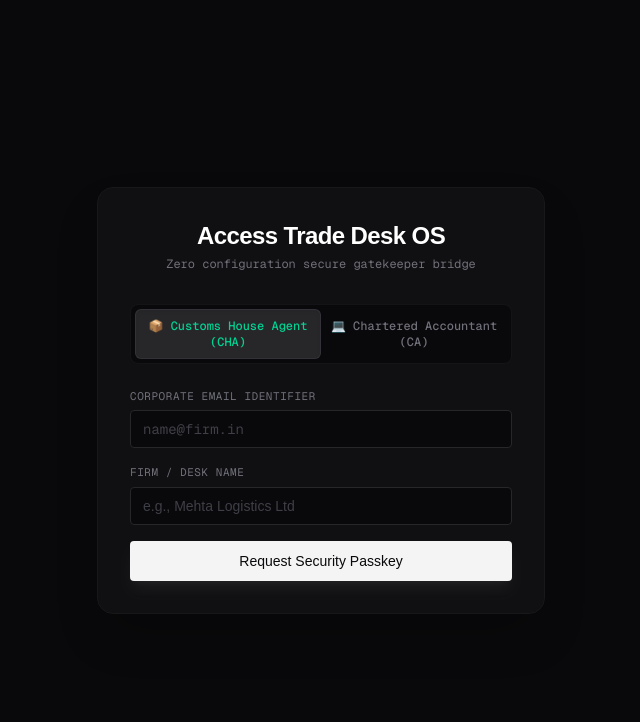
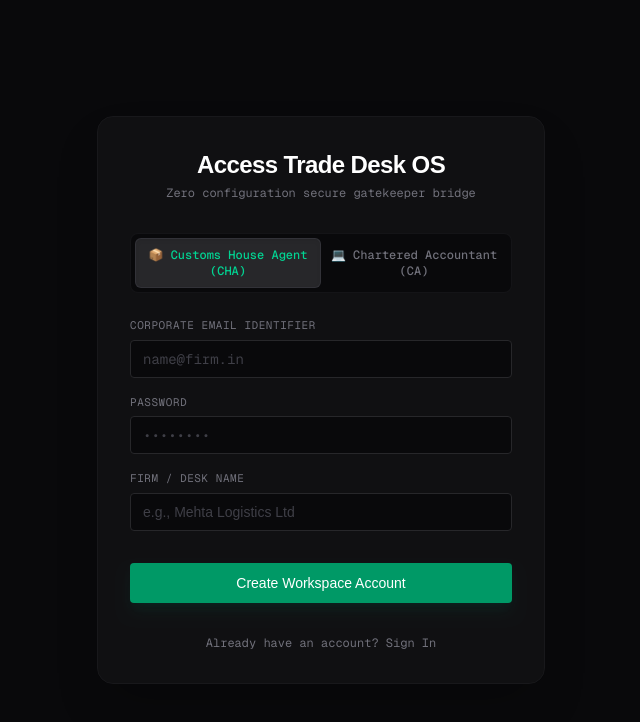
Before and after one commit to kunalsingh286/exporoai, a Next.js app: page /auth in a window 1280 px wide. Shown: the top 722 px of the page, without its empty margins (319-959 px from the left). Built offline with nearby package versions, Linux system fonts and the light colour scheme; no server answers.

Commit message:
feat: migrate to email and password authentication

```diff
--- a/app/auth/page.tsx
+++ b/app/auth/page.tsx
@@ -8,49 +8,50 @@ export default function AuthGate() {
   const router = useRouter();
   const supabase = createClient();
 
+  const [isSignUp, setIsSignUp] = useState(true);
   const [role, setRole] = useState<'CHA' | 'CA'>('CHA');
   const [email, setEmail] = useState('');
+  const [password, setPassword] = useState('');
   const [orgName, setOrgName] = useState('');
   const [isLoading, setIsLoading] = useState(false);
-  const [otpSent, setOtpSent] = useState(false);
-  const [otpCode, setOtpCode] = useState('');
   const [errorMsg, setErrorMsg] = useState('');
 
-  const handleTriggerOTP = async (e: React.FormEvent) => {
+  const handleAuth = async (e: React.FormEvent) => {
     e.preventDefault();
-    if (!email) return;
+    if (!email || !password) return;
     setIsLoading(true);
     setErrorMsg('');
 
-    const { error } = await supabase.auth.signInWithOtp({
+    if (isSignUp) {
+      if (!orgName) {
+        setErrorMsg('Firm / Desk Name is required for Registration.');
+        setIsLoading(false);
+        return;
+      }
+      const { data, error } = await supabase.auth.signUp({
         email,
+        password,
         options: {
           data: {
             role: role,
-          orgName: orgName || 'Unknown Firm'
+            orgName: orgName
           }
         }
       });
-
       setIsLoading(false);
 
       if (error) {
         setErrorMsg(error.message);
+      } else if (data.session) {
+        router.push('/dashboard');
       } else {
-      setOtpSent(true);
+        // If confirm email is on (even if we told user to turn it off)
+        setErrorMsg('Registration successful! Please check your email to verify your account (if email confirmation is active in Supabase).');
       }
-  };
-
-  const handleVerifyOTP = async (e: React.FormEvent) => {
-    e.preventDefault();
-    if (!otpCode) return;
-    setIsLoading(true);
-    setErrorMsg('');
-
-    const { data, error } = await supabase.auth.verifyOtp({
+    } else {
+      const { data, error } = await supabase.auth.signInWithPassword({
         email,
-      token: otpCode,
-      type: 'email'
+        password
       });
 
       setIsLoading(false);
@@ -59,6 +60,7 @@ export default function AuthGate() {
         setErrorMsg(error.message);
       } else if (data.session) {
         router.push('/dashboard');
+      }
     }
   };
 
@@ -71,12 +73,11 @@ export default function AuthGate() {
           <p className="text-zinc-500 text-xs font-mono mt-1">Zero configuration secure gatekeeper bridge</p>
         </div>
 
-        {/* High Density Binary Role Selector */}
+        {isSignUp && (
           <div className="grid grid-cols-2 p-1 bg-zinc-950 rounded-lg border border-zinc-800/40 mb-6">
             <button
               type="button"
-            onClick={() => !otpSent && setRole('CHA')}
-            disabled={otpSent}
+              onClick={() => setRole('CHA')}
               className={`py-2 text-xs font-mono font-medium rounded-md transition duration-200 ${
                 role === 'CHA'
                   ? 'bg-zinc-800 text-emerald-400 border border-zinc-700/50 shadow-inner'
@@ -87,8 +88,7 @@ export default function AuthGate() {
             </button>
             <button
               type="button"
-            onClick={() => !otpSent && setRole('CA')}
-            disabled={otpSent}
+              onClick={() => setRole('CA')}
               className={`py-2 text-xs font-mono font-medium rounded-md transition duration-200 ${
                 role === 'CA'
                   ? 'bg-zinc-800 text-emerald-400 border border-zinc-700/50 shadow-inner'
@@ -98,6 +98,7 @@ export default function AuthGate() {
               💻 Chartered Accountant (CA)
             </button>
           </div>
+        )}
 
         {errorMsg && (
           <div className="mb-4 p-3 bg-red-950/50 border border-red-900/50 rounded-lg text-red-400 text-xs font-mono text-center">
@@ -105,8 +106,7 @@ export default function AuthGate() {
           </div>
         )}
 
-        {!otpSent ? (
-          <form onSubmit={handleTriggerOTP} className="space-y-4">
+        <form onSubmit={handleAuth} className="space-y-4">
           <div>
             <label className="block text-[11px] font-mono uppercase tracking-wider text-zinc-500 mb-1.5">Corporate Email Identifier</label>
             <input
@@ -118,59 +118,49 @@ export default function AuthGate() {
               className="w-full px-3 py-2 text-sm bg-zinc-950 border border-zinc-800 rounded text-zinc-100 placeholder:text-zinc-700 focus:outline-none focus:border-zinc-700 font-mono transition"
             />
           </div>
+
+          <div>
+            <label className="block text-[11px] font-mono uppercase tracking-wider text-zinc-500 mb-1.5">Password</label>
+            <input
+              type="password"
+              required
+              placeholder="••••••••"
+              value={password}
+              onChange={(e) => setPassword(e.target.value)}
+              className="w-full px-3 py-2 text-sm bg-zinc-950 border border-zinc-800 rounded text-zinc-100 placeholder:text-zinc-700 focus:outline-none focus:border-zinc-700 font-mono transition"
+            />
+          </div>
+
+          {isSignUp && (
             <div>
               <label className="block text-[11px] font-mono uppercase tracking-wider text-zinc-500 mb-1.5">Firm / Desk Name</label>
               <input
                 type="text"
-                required
+                required={isSignUp}
                 placeholder="e.g., Mehta Logistics Ltd"
                 value={orgName}
                 onChange={(e) => setOrgName(e.target.value)}
                 className="w-full px-3 py-2 text-sm bg-zinc-950 border border-zinc-800 rounded text-zinc-100 placeholder:text-zinc-700 focus:outline-none focus:border-zinc-700 transition"
               />
             </div>
+          )}
 
           <button
             type="submit"
             disabled={isLoading}
-              className="w-full py-2.5 bg-zinc-100 hover:bg-white text-zinc-950 rounded font-medium text-sm transition shadow-lg shadow-white/5 disabled:opacity-50"
+            className="w-full py-2.5 bg-emerald-600 hover:bg-emerald-500 text-white rounded font-medium text-sm transition shadow-lg shadow-emerald-900/20 disabled:opacity-50 mt-4"
           >
-              {isLoading ? 'Verifying Identity Vector...' : 'Request Security Passkey'}
+            {isLoading ? 'Verifying Identity Vector...' : isSignUp ? 'Create Workspace Account' : 'Authenticate & Enter'}
+          </button>
+
+          <button
+            type="button"
+            onClick={() => { setIsSignUp(!isSignUp); setErrorMsg(''); }}
+            className="w-full text-center text-xs font-mono text-zinc-500 hover:text-zinc-300 transition pt-4 block"
+          >
+            {isSignUp ? "Already have an account? Sign In" : "New to ExporoAI? Create Account"}
           </button>
         </form>
-        ) : (
-          <form onSubmit={handleVerifyOTP} className="space-y-4">
-            <div>
-              <label className="block text-[11px] font-mono uppercase tracking-wider text-emerald-400 mb-1.5">
-                🔒 Security Passkey Dispatched to {email}
-              </label>
-              <input
-                type="text"
-                required
-                maxLength={8}
-                placeholder="0 0 0 0 0 0 0 0"
-                value={otpCode}
-                onChange={(e) => setOtpCode(e.target.value)}
-                className="w-full px-3 py-2 text-center text-lg tracking-[0.5em] font-mono bg-zinc-950 border border-zinc-800 rounded text-zinc-100 placeholder:text-zinc-800 focus:outline-none focus:border-zinc-700 transition"
-              />
-            </div>
-
-            <button
-              type="submit"
-              disabled={isLoading}
-              className="w-full py-2.5 bg-emerald-600 hover:bg-emerald-500 text-white rounded font-medium text-sm transition disabled:opacity-50"
-            >
-              {isLoading ? 'Decrypting Secure Token...' : 'Enter Safe Desk Workspace'}
-            </button>
-            <button
-              type="button"
-              onClick={() => setOtpSent(false)}
-              className="w-full text-center text-xs font-mono text-zinc-600 hover:text-zinc-400 transition pt-2"
-            >
-              ← Terminate and Modify Parameters
-            </button>
-          </form>
-        )}
       </div>
     </div>
   );
--- a/app/dashboard/page.tsx
+++ b/app/dashboard/page.tsx
@@ -562,6 +562,18 @@ export default function Dashboard() {
               <span className="w-1.5 h-1.5 rounded-full bg-emerald-500 animate-pulse"></span>
               <span>V1 Active</span>
             </div>
+            <button
+              onClick={async () => {
+                const newRole = userRole === 'CA' ? 'CHA' : 'CA';
+                await supabase.auth.updateUser({ data: { role: newRole } });
+                setUserRole(newRole);
+                setActiveTab(newRole === 'CA' ? 'services' : 'goods');
+                showToast(`Switched workspace to ${newRole}`);
+              }}
+              className="text-zinc-400 hover:text-white transition text-xs font-mono bg-zinc-900 hover:bg-zinc-800 px-3 py-1.5 rounded border border-zinc-800"
+            >
+              Switch to {userRole === 'CA' ? 'CHA' : 'CA'}
+            </button>
             <button className="text-zinc-500 hover:text-white transition w-8 h-8 flex items-center justify-center rounded-full hover:bg-zinc-900">
               ⚙️
             </button>
```
Lines whose indentation alone changed are shown as unchanged.
